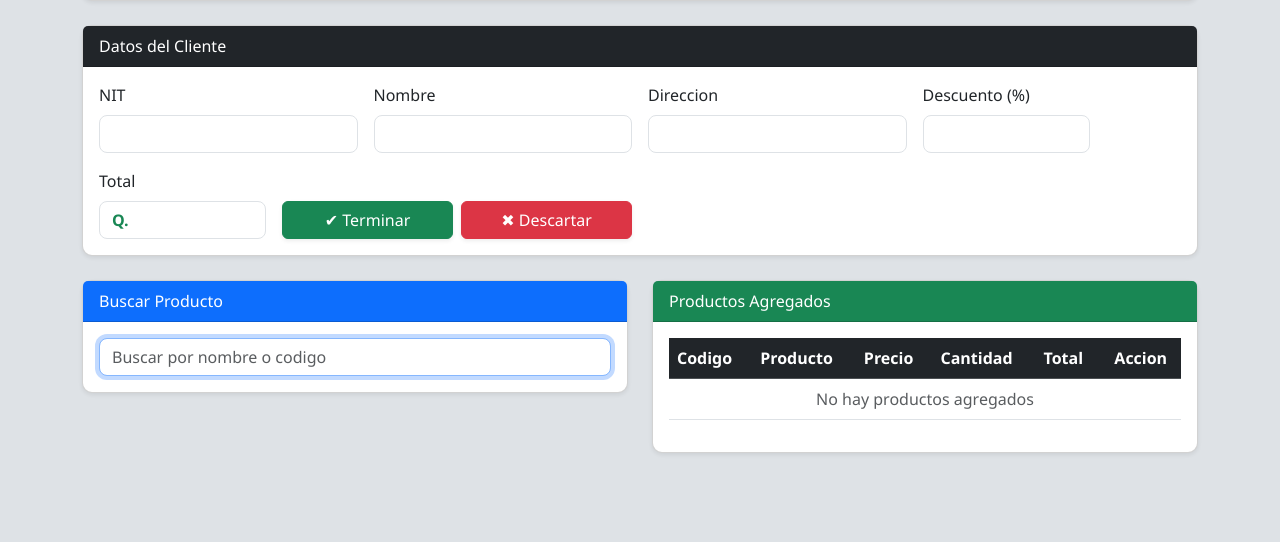
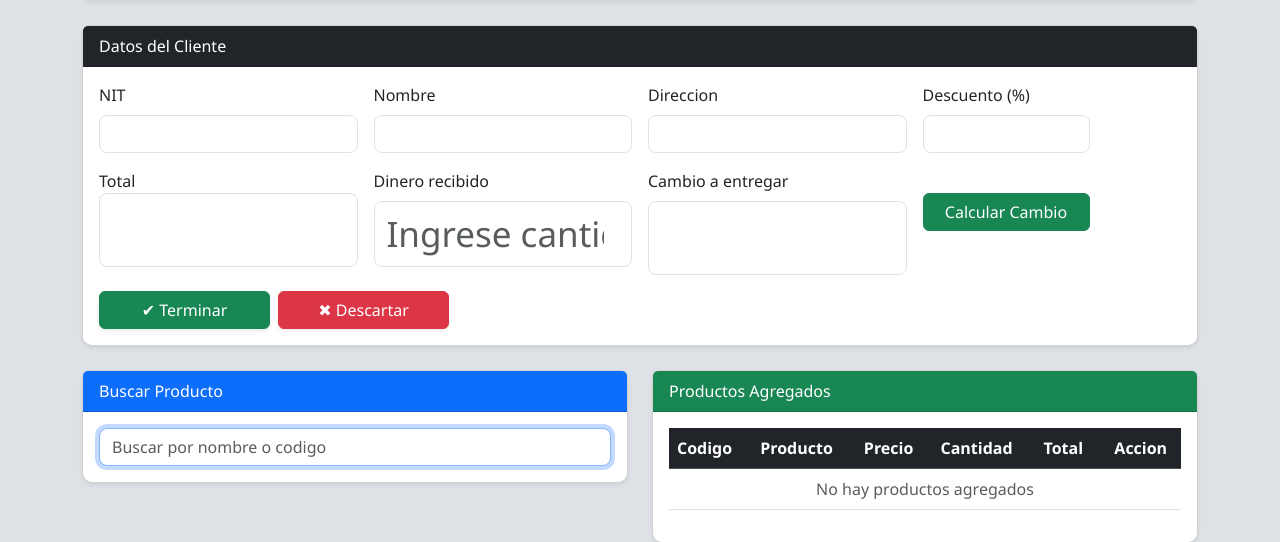
Before and after one commit to Sagastume17/tienda-luis, a Django app: template Venta/templates/Venta/detalle.html in a window 1280 px wide; the page is wider, and only the part inside the window is pictured. Shown: the part 171-713 px from the top of that part. Run offline with Django 4.2, Linux system fonts and the light colour scheme; the template is opened without the code that fills it, so the values that code supplies are empty; some libraries are stand-ins or nearby versions.

Commit message:
Gracias a Dios

```diff
--- a/Venta/templates/Venta/detalle.html
+++ b/Venta/templates/Venta/detalle.html
@@ -44,12 +44,24 @@
                                class="form-control" value="{{ v.descuento }}">
                     </div>
 
-                    <div class="col-md-2">
-                        <label class="form-label">Total</label>
-                        <input type="text" class="form-control fw-bold text-success"
-                               value="Q.{{ v.total }}" readonly>
-                    </div>
-
+                       <div class="col-md-3">
+                <label>Total</label>
+                <input type="text" class="form-control" name="total" style="font-size:40px;" value="{{ v.total }}" id="totalVenta" readonly>
+            </div>
+      <div class="col-md-3">
+                <label class="form-label">Dinero recibido</label>
+                        <input type="number" id="dineroRecibido" style="font-size:35px;" class="form-control"
+                               placeholder="Ingrese cantidad">
+            </div>
+            <div class="col-md-3">
+                <label class="form-label">Cambio a entregar</label>
+                        <input type="text" id="cambio" class="form-control" style="font-size:40px;" readonly>
+            </div>
+            <div class="col-md-2"><br>
+                <button type="button" class="btn btn-success w-100" onclick="calcularCambio()">
+                        Calcular Cambio
+                    </button>
+            </div>
                      <div class="col-md-4 d-flex align-items-end gap-2">
                         <button name="terminar" class="btn btn-success w-50 shadow-sm">
                             ✔ Terminar
@@ -194,7 +206,7 @@
 
 </div>
 
-<!-- MENSAJES -->
+<!-- Mensajes con SweetAlert -->
 {% if messages %}
     {% for message in messages %}
     <script>
@@ -209,4 +221,27 @@
     {% endfor %}
 {% endif %}
 
+<script>
+document.addEventListener("DOMContentLoaded", function() {
+    const cantidadInput = document.querySelector(".cantidadInput");
+    if (cantidadInput) {
+        cantidadInput.focus();
+        cantidadInput.select();
+    }
+});
+
+function calcularCambio() {
+        const total = parseFloat(document.getElementById("totalVenta").value) || 0;
+        const recibido = parseFloat(document.getElementById("dineroRecibido").value) || 0;
+        const cambio = recibido - total;
+
+        document.getElementById("cambio").value = cambio >= 0
+            ? "Q. " + cambio.toFixed(2)
+            : "Falta Q. " + Math.abs(cambio).toFixed(2);
+    }
+
+    // 📌 Ejecutar automáticamente al escribir en "dineroRecibido"
+    document.getElementById("dineroRecibido").addEventListener("input", calcularCambio);
+</script>
+
 {% endblock %}
--- a/tienda/__init__.py
+++ b/tienda/__init__.py
@@ -1,3 +1,3 @@
 import pymysql
-pymysql.version_info = (1, 4, 3, "final", 0)
+pymysql.version_info = (2, 4, 3, "final", 0)
 pymysql.install_as_MySQLdb()
```
Also changed, not shown: tienda/settings.py (+5 -5 lines).
